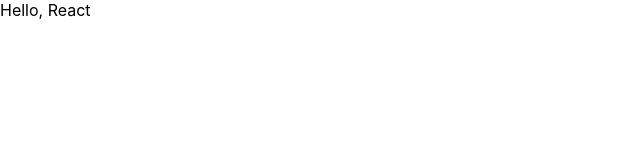
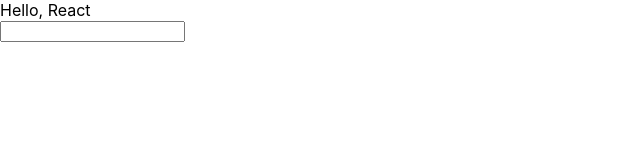
Before and after one commit to KazumasaYasui/ts-react-next, a React (Create React App) app in the folder chapter3/react-sample/: page / in a window 1280 px wide. Shown: the top 160 px of the page, without its empty margins (0-640 px from the left). Built offline with nearby package versions, Linux system fonts and the light colour scheme.

Commit message:
Helloコンポーネントの修正

```diff
--- a/chapter3/react-sample/src/components/Hello.tsx
+++ b/chapter3/react-sample/src/components/Hello.tsx
@@ -6,12 +6,22 @@
     // アラートを出す
     alert('hello')
   }
+  // 変更時に呼ばれる関数
+  const onChange = (str: string) => {
+    // アラートを出す
+    alert(str)
+  }
   const text = 'Hello, React'
 
   return (
-    <div onClick={onClick}>
-      {text}
-    </div>
+    <>
+      <div onClick={onClick}>
+        {text}
+      </div>
+      <div>
+        <input type='text' onChange={(e) => onChange(e.target.value)} />
+      </div>
+    </>
   )
 }
 
```
